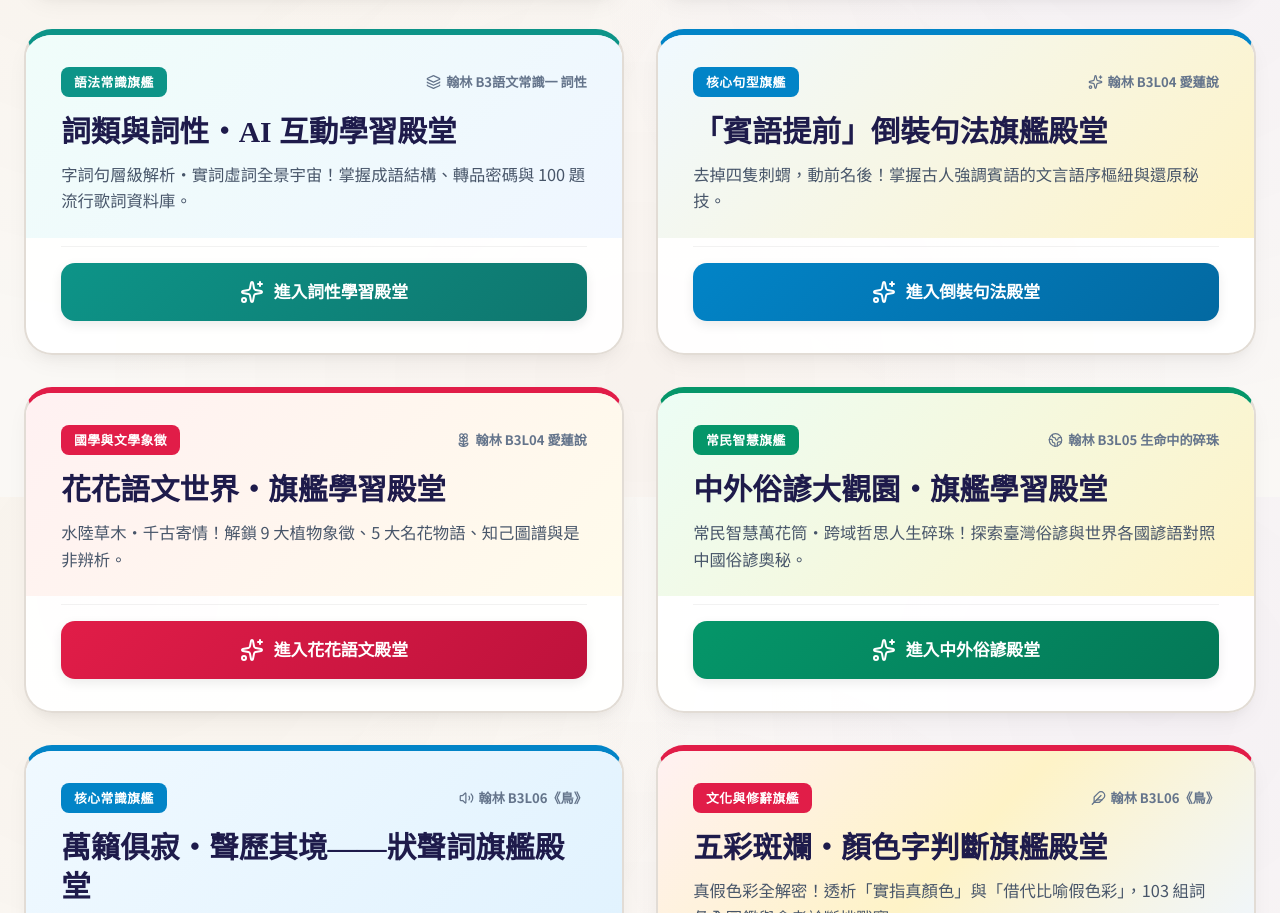
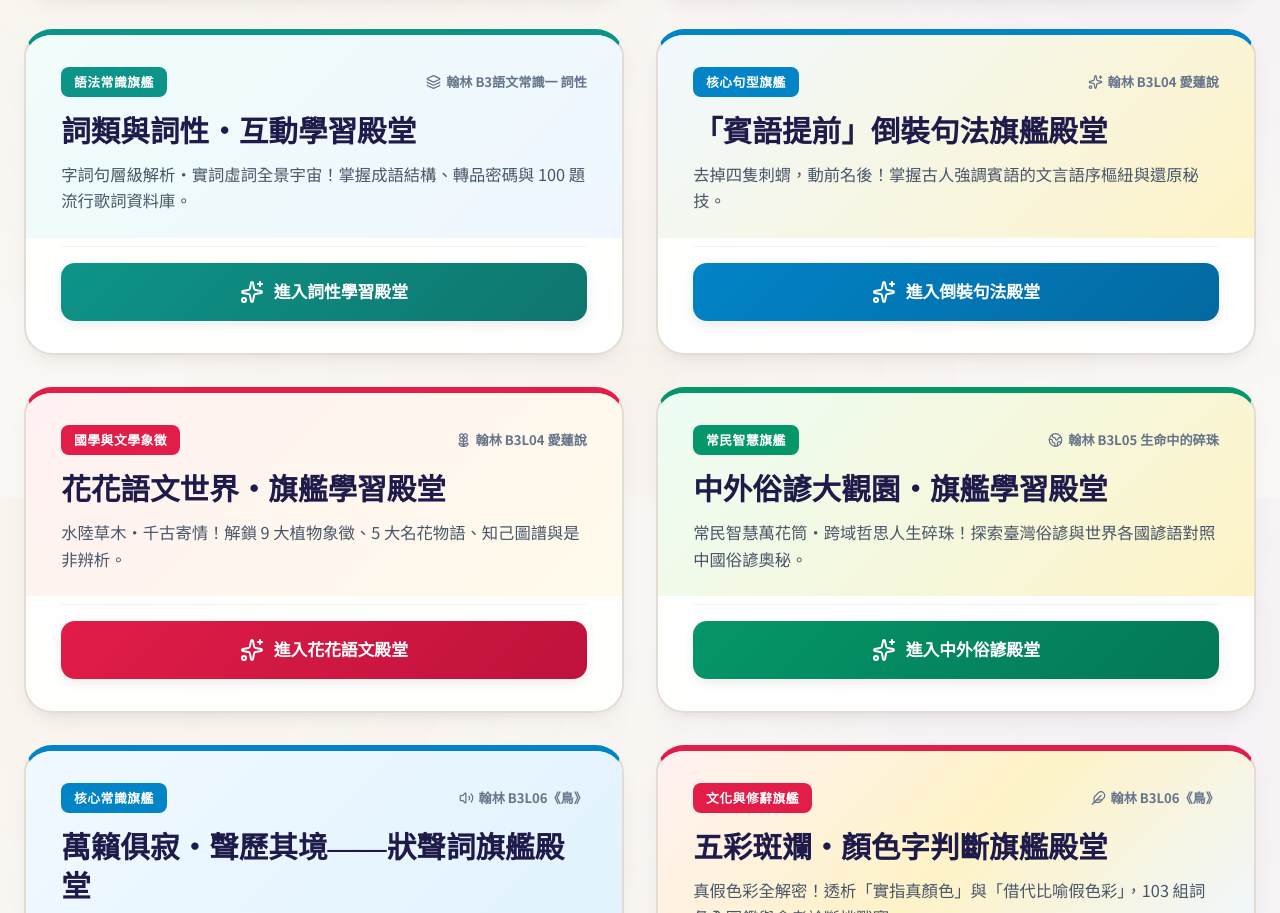
Before and after one commit to oaoadna-1313/2026_languagecorner, a plain HTML site: page index.html in a window 1280 px wide. Shown: the part 1103-2016 px from the top of the page. Drawn offline with nearby package versions, Linux system fonts and the light colour scheme; a web font is replaced by a local one.

Commit message:
fix: 更新詞類與詞性卡片標題為「詞類與詞性・互動學習殿堂」並壓縮 pos-slogen.png 至 1MB 以下 (907KB)

```diff
--- a/index.html
+++ b/index.html
@@ -1241,14 +1241,14 @@
           </div>
         </article>
 
-        <!-- 殿堂 3：詞類與詞性・AI 互動學習殿堂 -->
+        <!-- 殿堂 3：詞類與詞性・互動學習殿堂 -->
         <article class="flagship-card pos-card course-item" data-keywords="詞性 詞類 語一 實詞 虛詞 名詞 動詞 形容詞 副詞 代詞 數量詞 介詞 連詞 助詞 嘆詞 轉品 聯綿詞 複詞 偏義複詞 同義複詞 歌詞一百 翰林 國文 會考">
           <div class="flagship-banner">
             <div class="flagship-tag-row">
               <span class="flagship-category">語法常識旗艦</span>
               <span class="flagship-level"><i data-lucide="layers" style="width:15px;"></i> 翰林 B3語文常識一 詞性</span>
             </div>
-            <h3 class="flagship-title serif">詞類與詞性・AI 互動學習殿堂</h3>
+            <h3 class="flagship-title serif">詞類與詞性・互動學習殿堂</h3>
             <p class="flagship-subtitle">字詞句層級解析・實詞虛詞全景宇宙！掌握成語結構、轉品密碼與 100 題流行歌詞資料庫。</p>
           </div>
           <div class="flagship-body">
```
Also changed, not shown: pos/pos-slogen.png, 1 other file.
